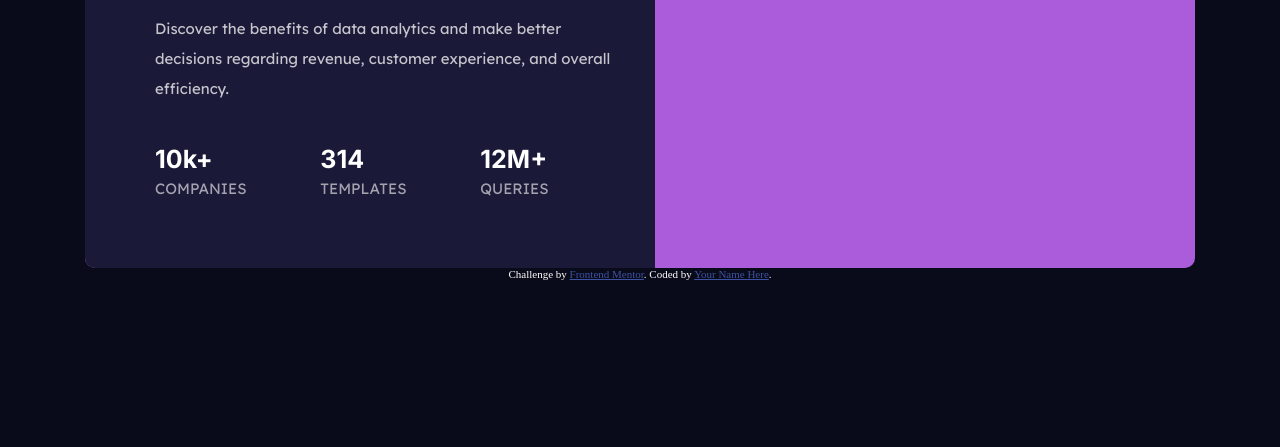
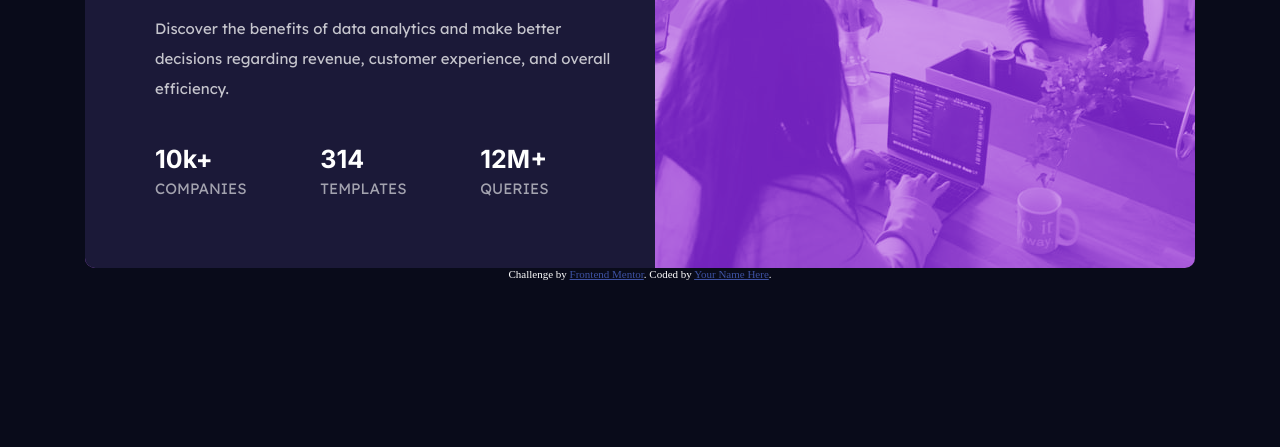
Before and after one commit to thiagodigitalhouse/stats-preview-card-component-main, a plain HTML site: page index.html in a window 1280 px wide. Shown: the part 353-800 px from the top of the page. Drawn offline with Linux system fonts and the light colour scheme.

Commit message:
Update style.css

```diff
--- a/css/style.css
+++ b/css/style.css
@@ -44,7 +44,7 @@ p {
     width: 1110px;
     margin: 175px auto 0;
     border-radius: 10px;
-    background-image: url("./images/image-header-desktop.jpg");
+    background-image: url("../images/image-header-desktop.jpg");
     background-repeat: no-repeat;
     background-position-x: right;
     background-color: hsl(277, 64%, 61%);
```
